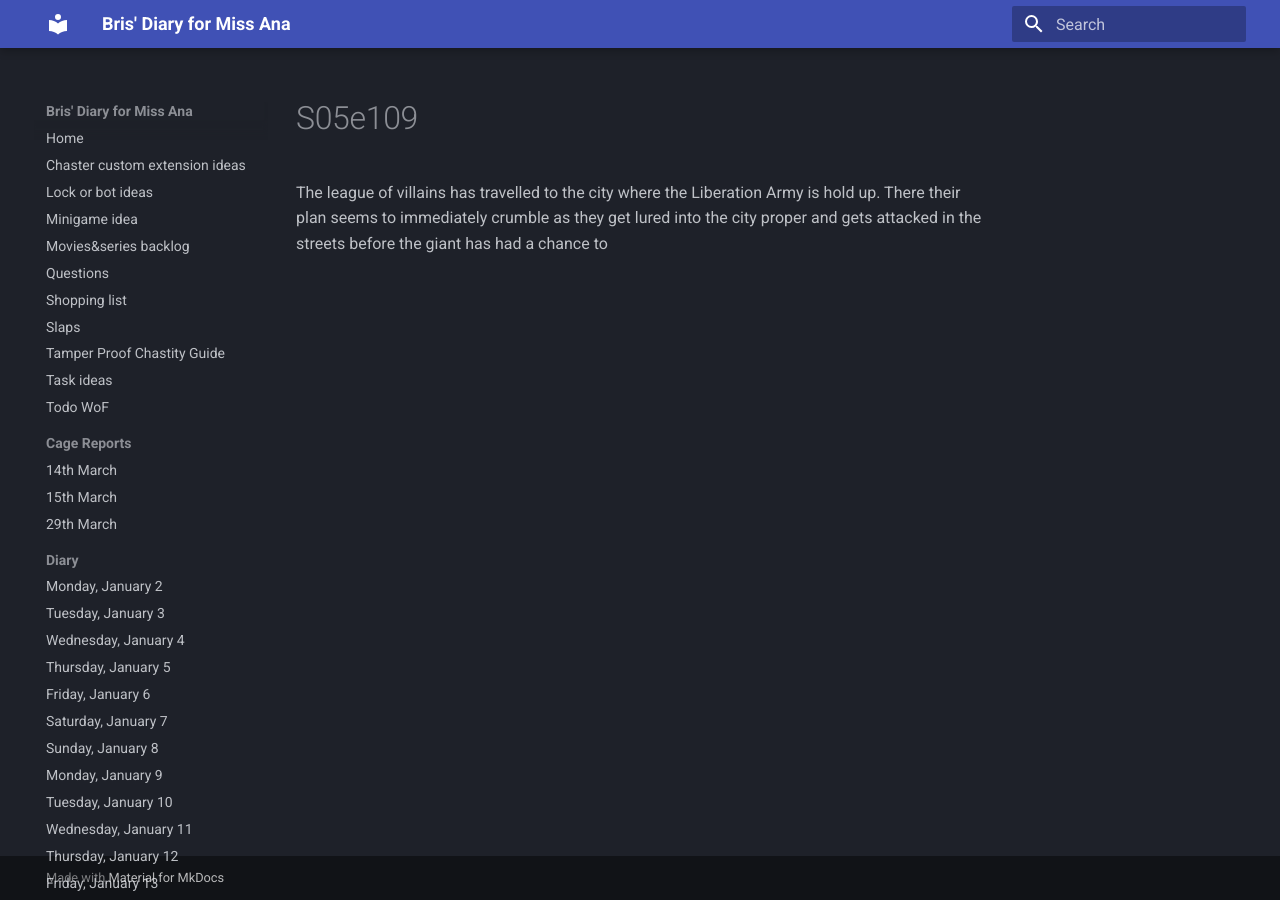
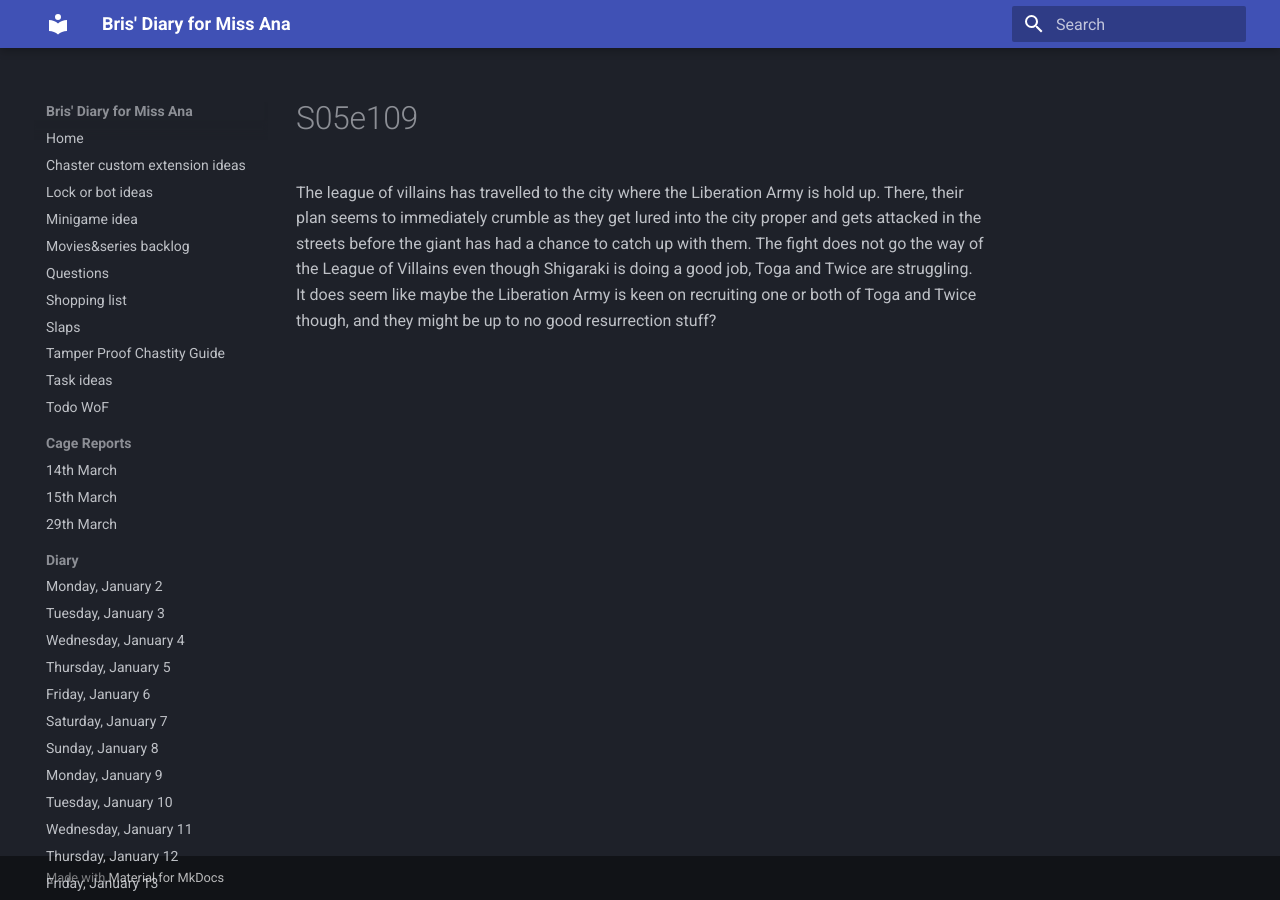
Before and after one commit to bris00/DFMA, an MkDocs documentation site: the page built from diary/Series/My Hero Academia/s05e109.md, in a window 1280 px wide. Built offline with MkDocs 1.6.1 and Material for MkDocs 9.7.7, drawn with Linux system fonts in a browser that asks for light colours.

Commit message:
vault backup: 2023-05-08 22:01:24
Affected files:
diary/Series/My Hero Academia/s05e109.md

```diff
--- a/diary/Series/My Hero Academia/s05e109.md
+++ b/diary/Series/My Hero Academia/s05e109.md
@@ -1 +1 @@
-The league of villains has travelled to the city where the Liberation Army is hold up. There their plan seems to immediately crumble as they get lured into the city proper and gets attacked in the streets before the giant has had a chance to
+The league of villains has travelled to the city where the Liberation Army is hold up. There, their plan seems to immediately crumble as they get lured into the city proper and gets attacked in the streets before the giant has had a chance to catch up with them. The fight does not go the way of the League of Villains even though Shigaraki is doing a good job, Toga and Twice are struggling. It does seem like maybe the Liberation Army is keen on recruiting one or both of Toga and Twice though, and they might be up to no good resurrection stuff?
```
